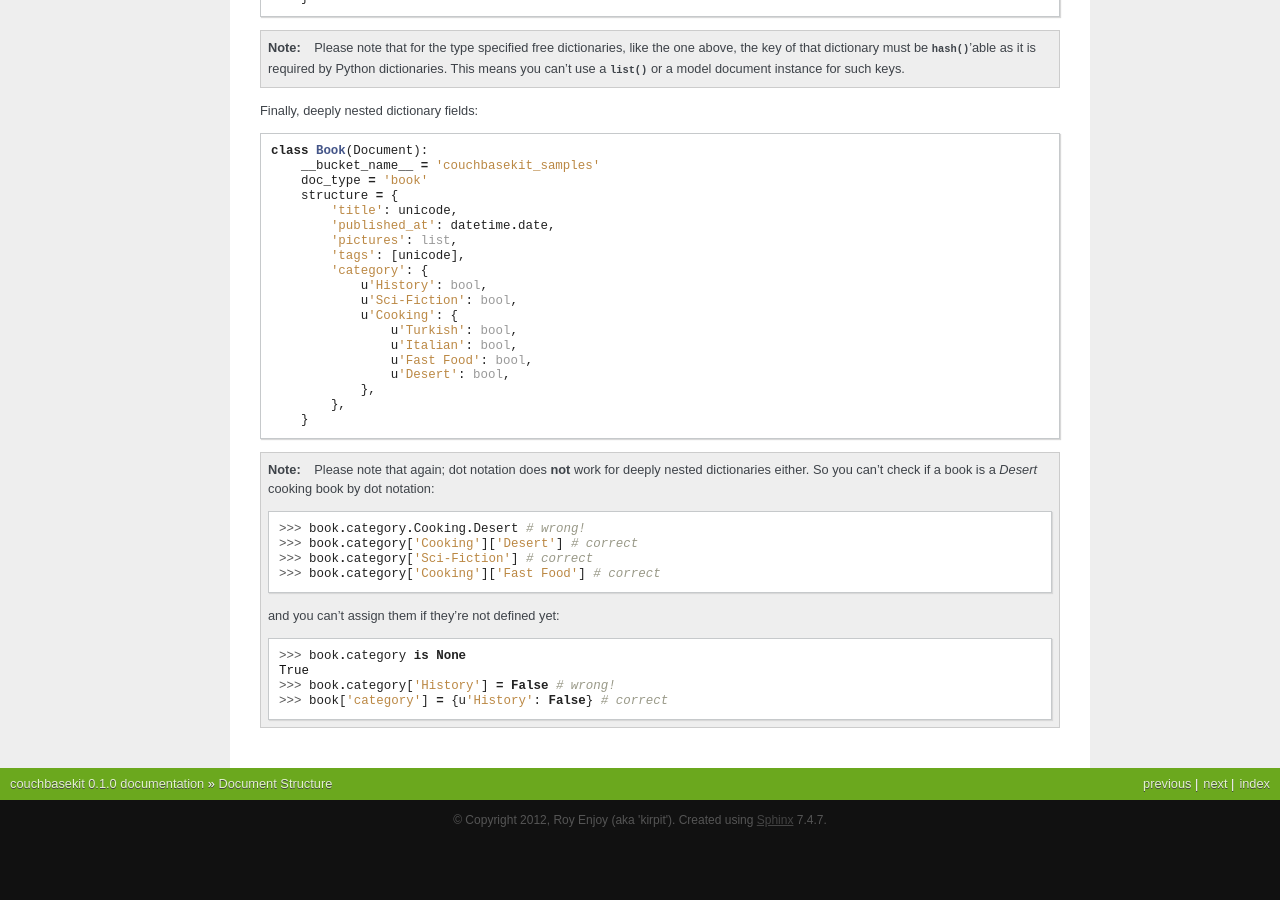
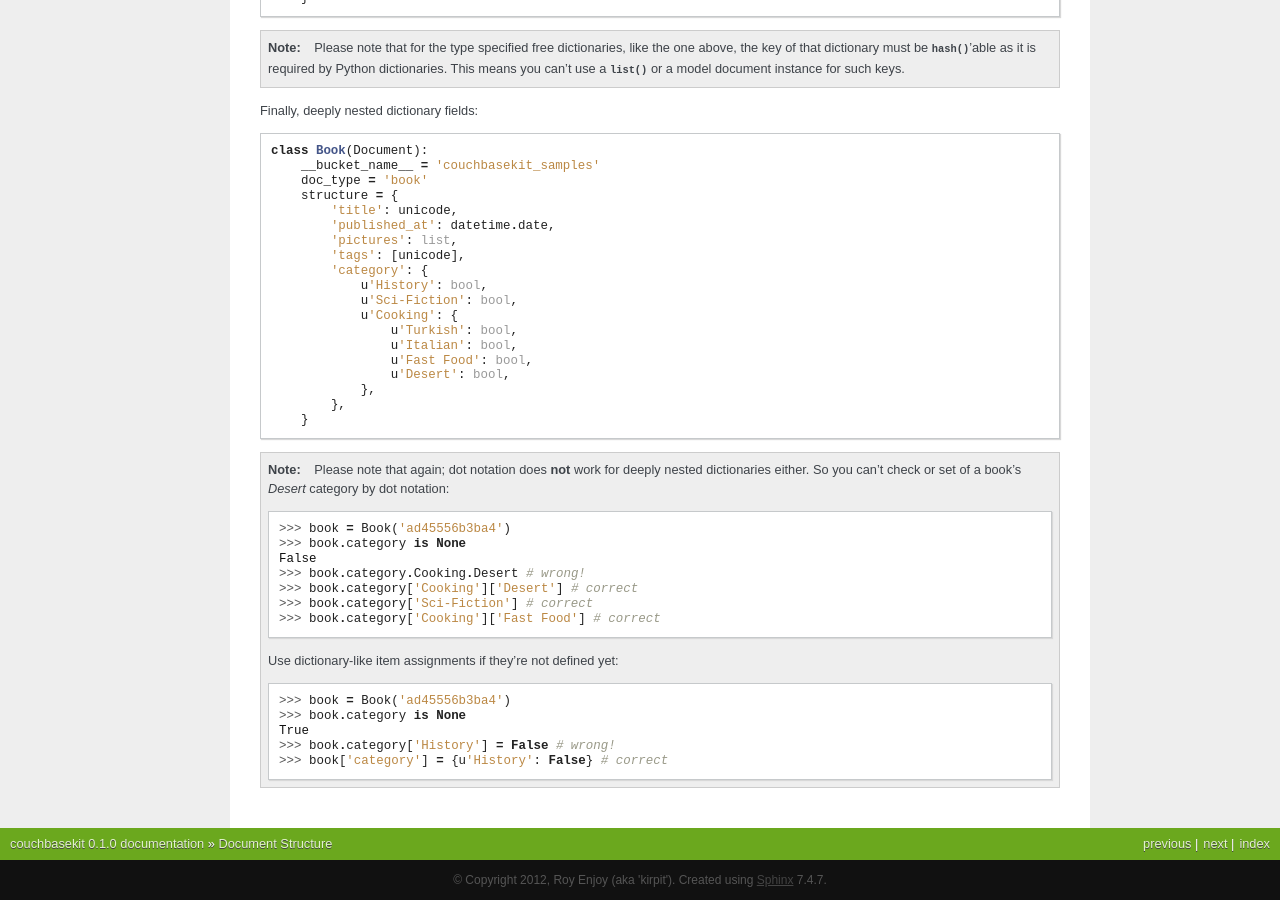
Before and after one commit to kirpit/couchbasekit, a Sphinx documentation site: the page built from docs/source/structure.rst, in a window 1280 px wide and 900 px high, scrolled down 2428 px. Built offline with Sphinx 7.4.7, drawn with Linux system fonts in a browser that asks for light colours; before the commit the page ends 3268 px from its top, so only the background shows below that.

Commit message:
looks good

```diff
--- a/docs/source/structure.rst
+++ b/docs/source/structure.rst
@@ -182,16 +182,20 @@ Finally, deeply nested dictionary fields::
 
 .. note::
     Please note that again; dot notation does **not** work for deeply nested
-    dictionaries either. So you can't check if a book is a `Desert` cooking
-    book by dot notation:
+    dictionaries either. So you can't check or set of a book's `Desert`
+    category by dot notation:
 
+    >>> book = Book('ad45556b3ba4')
+    >>> book.category is None
+    False
     >>> book.category.Cooking.Desert # wrong!
     >>> book.category['Cooking']['Desert'] # correct
     >>> book.category['Sci-Fiction'] # correct
     >>> book.category['Cooking']['Fast Food'] # correct
 
-    and you can't assign them if they're not defined yet:
+    Use dictionary-like item assignments if they're not defined yet:
 
+    >>> book = Book('ad45556b3ba4')
     >>> book.category is None
     True
     >>> book.category['History'] = False # wrong!
```
Also changed, not shown: README.md (+4 -4 lines), README.txt (+6 -4 lines), docs/source/index.rst (+7 -3 lines), requirements.txt (+4 -4 lines), setup.py (+20 -0 lines), 3 other files.
